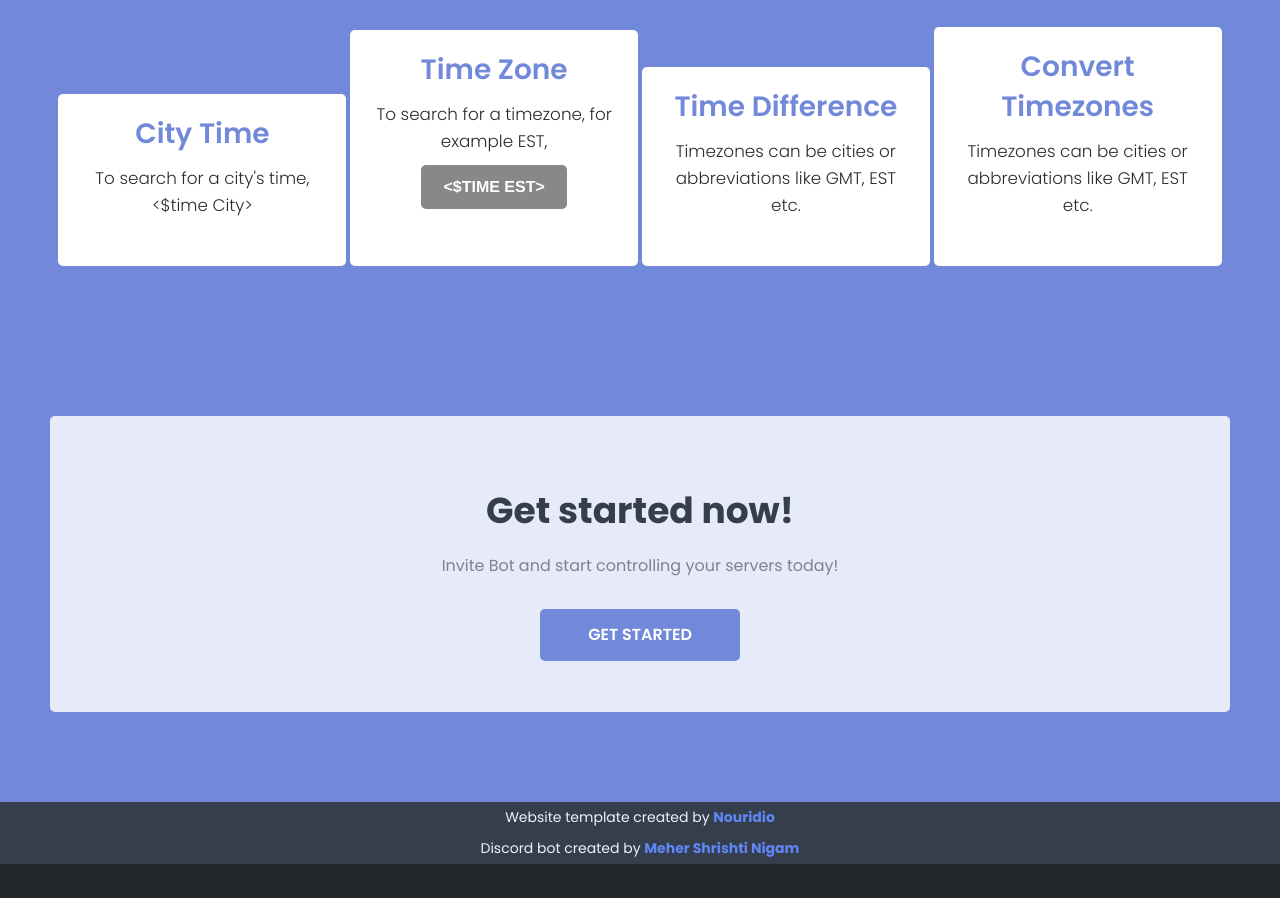
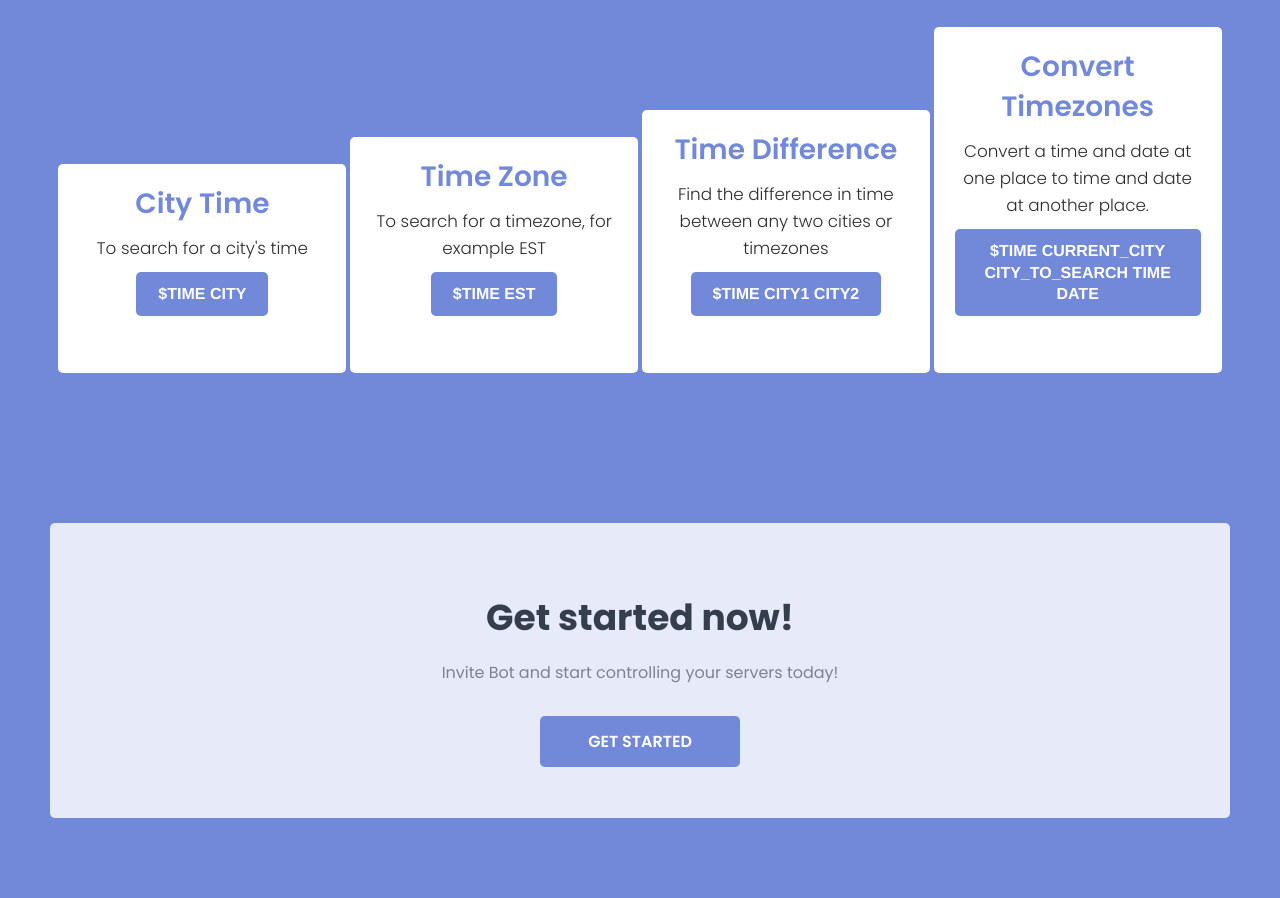
Before and after one commit to shrishtinigam/timezone-bot-website, a plain HTML site: page src/index.html in a window 1280 px wide. Shown: the part 1457-2355 px from the top of the page. Before the commit the page ends 2321 px from the top, so only its background shows below. Drawn offline with nearby package versions, Linux system fonts and the light colour scheme.

Commit message:
index.html updated, main.css updated, main.js added

```diff
--- a/src/css/main.css
+++ b/src/css/main.css
@@ -32,6 +32,7 @@ body {
     font-size: 16px !important;
     font-weight: 600 !important;
     text-transform: uppercase !important;
+    background-color: #7289DA !important
 }
 
 .btn-primary {
--- a/src/index.html
+++ b/src/index.html
@@ -71,25 +71,25 @@
         <div class="card" style="width: 18rem;">
             <div class="card-body">
                 <h5 class="card-title">City Time</h5>
-                <p class="card-text">To search for a city's time, <$time City><br><br></p>
+                <p class="card-text">To search for a city's time <br><button class="btn" data-clipboard-text="main.js">$time City</button> <br><br></p>
             </div>
         </div>
         <div class="card" style="width: 18rem;">
             <div class="card-body">
                 <h5 class="card-title">Time Zone</h5>
-                <p class="card-text">To search for a timezone, for example EST,<button class="btn" data-clipboard-text="main.js"><$time EST></button> <br><br></p>
+                <p class="card-text">To search for a timezone, for example EST<br><button class="btn" data-clipboard-text="main.js">$time EST</button> <br><br></p>
             </div>
         </div>
         <div class="card" style="width: 18rem;">
             <div class="card-body">
                 <h5 class="card-title">Time Difference</h5>
-                <p class="card-text">Timezones can be cities or abbreviations like GMT, EST etc.<br><br></p>
+                <p class="card-text">Find the difference in time between any two cities or timezones<br><button class="btn" data-clipboard-text="main.js">$time City1 City2</button><br><br></p>
             </div>
         </div>
         <div class="card" style="width: 18rem;">
             <div class="card-body">
                 <h5 class="card-title">Convert Timezones</h5>
-                <p class="card-text">Timezones can be cities or abbreviations like GMT, EST etc.<br><br></p>
+                <p class="card-text">Convert a time and date at one place to time and date at another place.<br><button class="btn" data-clipboard-text="main.js">$time Current_City City_To_Search Time Date</button><br><br></p>
             </div>
         </div>
     </div>
```
Also changed, not shown: src/main.js (renamed from src/js/main.js).
